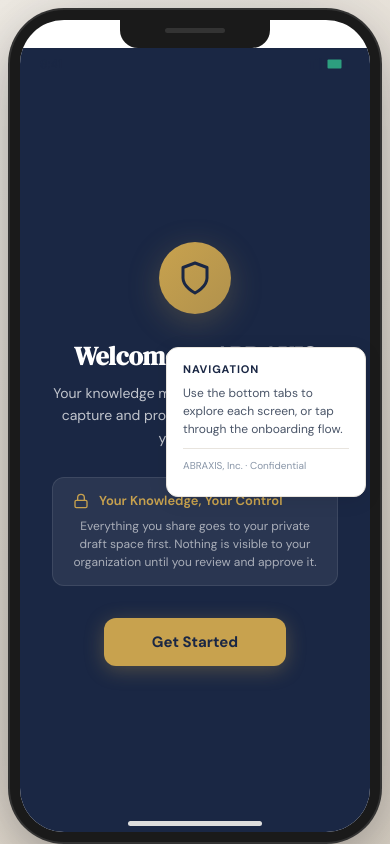
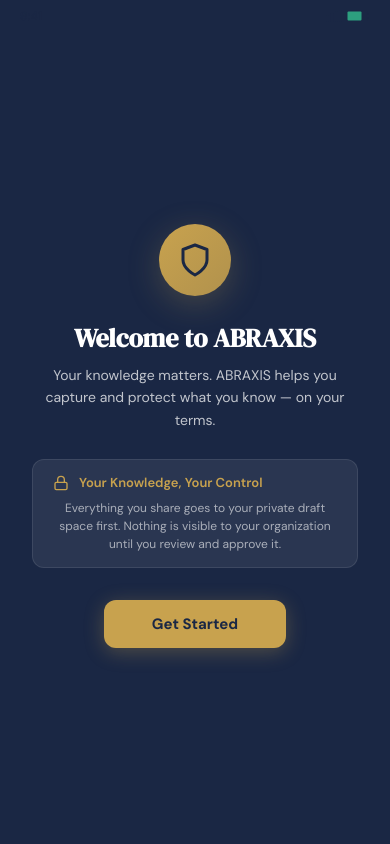
Before and after one commit to chrisdollard/mobile_1, a React (Vite) app: page / in a window 390 px wide. Built offline with nearby package versions, Linux system fonts and the light colour scheme.

Commit message:
Add files via upload
added navigation popup and made scrollable on mobile phones

```diff
--- a/src/App.jsx
+++ b/src/App.jsx
@@ -294,7 +294,7 @@ const OnboardingScreen = ({ onComplete }) => {
         <h2 style={{ fontSize: 22, fontWeight: 700, color: COLORS.navy, margin: "0 0 4px", fontFamily: "'DM Serif Display', Georgia, serif" }}>Your Responsibilities</h2>
         <p style={{ fontSize: 13, color: COLORS.textMid, margin: "0 0 16px", lineHeight: 1.4 }}>Select the areas you're responsible for. You can add or modify these anytime.</p>
       </div>
-      <div style={{ flex: 1, padding: "0 20px", overflowY: "auto" }}>
+      <div style={{ flex: 1, padding: "0 20px", overflowY: "auto", WebkitOverflowScrolling: "touch" }}>
         {responsibilities.map((r, i) => (
           <button key={i} onClick={() => toggleResp(i)} style={{
             display: "flex", alignItems: "center", gap: 12, width: "100%",
@@ -337,7 +337,7 @@ const OnboardingScreen = ({ onComplete }) => {
 // SCREEN: Home Dashboard
 // =====================
 const HomeScreen = ({ onNav }) => (
-  <div style={{ flex: 1, background: COLORS.warm, overflowY: "auto" }}>
+  <div style={{ flex: 1, background: COLORS.warm, overflowY: "auto", WebkitOverflowScrolling: "touch" }}>
     <StatusBar />
     <div style={{ padding: "12px 20px 0" }}>
       <div style={{ display: "flex", justifyContent: "space-between", alignItems: "center", marginBottom: 16 }}>
@@ -487,7 +487,7 @@ const TribalScreen = ({ onNav }) => {
           <p style={{ fontSize: 12, color: COLORS.textLight, margin: "0 0 16px" }}>Capture what you know about this area</p>
         </div>
 
-        <div style={{ flex: 1, padding: "0 20px", overflowY: "auto" }}>
+        <div style={{ flex: 1, padding: "0 20px", overflowY: "auto", WebkitOverflowScrolling: "touch" }}>
           {/* Voice capture */}
           <div style={{
             background: COLORS.card, borderRadius: 14, padding: "20px", marginBottom: 12,
@@ -591,7 +591,7 @@ const TribalScreen = ({ onNav }) => {
   }
 
   return (
-    <div style={{ flex: 1, background: COLORS.warm, overflowY: "auto" }}>
+    <div style={{ flex: 1, background: COLORS.warm, overflowY: "auto", WebkitOverflowScrolling: "touch" }}>
       <StatusBar />
       <div style={{ padding: "12px 20px 0" }}>
         <h2 style={{ fontSize: 22, fontWeight: 700, color: COLORS.navy, margin: "0 0 4px", fontFamily: "'DM Serif Display', Georgia, serif" }}>Tribal Knowledge</h2>
@@ -668,7 +668,7 @@ const CognitiveScreen = () => {
       </div>
 
       {/* Chat messages */}
-      <div style={{ flex: 1, overflowY: "auto", padding: "12px 20px" }}>
+      <div style={{ flex: 1, overflowY: "auto", WebkitOverflowScrolling: "touch", padding: "12px 20px" }}>
         {messages.map((msg, i) => (
           <FadeIn key={i} delay={i * 100}>
             <div style={{
@@ -782,7 +782,7 @@ const ReviewScreen = () => {
   const typeColors = { voice: "#2b7a9b", photo: "#b45309", cognitive: "#7c5cbf" };
 
   return (
-    <div style={{ flex: 1, background: COLORS.warm, overflowY: "auto" }}>
+    <div style={{ flex: 1, background: COLORS.warm, overflowY: "auto", WebkitOverflowScrolling: "touch" }}>
       <StatusBar />
       <div style={{ padding: "12px 20px 0" }}>
         <h2 style={{ fontSize: 22, fontWeight: 700, color: COLORS.navy, margin: "0 0 4px", fontFamily: "'DM Serif Display', Georgia, serif" }}>Review & Approve</h2>
@@ -873,13 +873,53 @@ const ReviewScreen = () => {
 export default function AbraxisPrototype() {
   const [screen, setScreen] = useState("onboarding");
   const [activeTab, setActiveTab] = useState("home");
+  const [isMobile, setIsMobile] = useState(false);
+  const [showAnnotation, setShowAnnotation] = useState(true);
   const showNav = screen !== "onboarding";
+
+  useEffect(() => {
+    const check = () => setIsMobile(window.innerWidth < 500);
+    check();
+    window.addEventListener("resize", check);
+    return () => window.removeEventListener("resize", check);
+  }, []);
 
   const handleNav = (tab) => {
     setActiveTab(tab);
     setScreen(tab);
   };
 
+  const screenContent = (
+    <>
+      {screen === "onboarding" && <OnboardingScreen onComplete={() => { setScreen("home"); setActiveTab("home"); }} />}
+      {screen === "home" && <HomeScreen onNav={handleNav} />}
+      {screen === "tribal" && <TribalScreen onNav={handleNav} />}
+      {screen === "cognitive" && <CognitiveScreen />}
+      {screen === "review" && <ReviewScreen />}
+    </>
+  );
+
+  // Mobile: full-screen native app experience
+  if (isMobile) {
+    return (
+      <div style={{
+        height: "100dvh", display: "flex", flexDirection: "column",
+        background: COLORS.card,
+        fontFamily: "'DM Sans', -apple-system, BlinkMacSystemFont, 'Segoe UI', sans-serif",
+        position: "fixed", top: 0, left: 0, right: 0, bottom: 0,
+      }}>
+        <div style={{
+          flex: 1, display: "flex", flexDirection: "column",
+          overflow: "hidden",
+        }}>
+          {screenContent}
+        </div>
+        {showNav && <NavBar activeTab={activeTab} onNav={handleNav} />}
+      </div>
+    );
+  }
+
+  // Desktop: phone frame presentation
   return (
     <div style={{
       minHeight: "100vh", display: "flex", alignItems: "center", justifyContent: "center",
@@ -920,11 +960,7 @@ export default function AbraxisPrototype() {
 
         {/* Screen content */}
         <div style={{ flex: 1, display: "flex", flexDirection: "column", paddingTop: 28, overflow: "hidden" }}>
-          {screen === "onboarding" && <OnboardingScreen onComplete={() => { setScreen("home"); setActiveTab("home"); }} />}
-          {screen === "home" && <HomeScreen onNav={handleNav} />}
-          {screen === "tribal" && <TribalScreen onNav={handleNav} />}
-          {screen === "cognitive" && <CognitiveScreen />}
-          {screen === "review" && <ReviewScreen />}
+          {screenContent}
         </div>
 
         {/* Nav bar */}
@@ -938,11 +974,22 @@ export default function AbraxisPrototype() {
       </div>
 
       {/* Side annotations */}
+      {showAnnotation && (
       <div style={{ position: "fixed", right: 24, top: "50%", transform: "translateY(-50%)", maxWidth: 200 }}>
         <div style={{
           background: COLORS.card, borderRadius: 12, padding: "14px 16px",
           boxShadow: "0 4px 20px rgba(0,0,0,0.08)", border: `1px solid ${COLORS.border}`,
+          position: "relative",
         }}>
+          <button onClick={() => setShowAnnotation(false)} style={{
+            position: "absolute", top: 8, right: 8, width: 24, height: 24, borderRadius: "50%",
+            background: COLORS.warmDark, border: "none", cursor: "pointer",
+            display: "flex", alignItems: "center", justifyContent: "center",
+          }}>
+            <svg width="12" height="12" viewBox="0 0 12 12" stroke={COLORS.textMid} strokeWidth="2" strokeLinecap="round">
+              <line x1="2" y1="2" x2="10" y2="10"/><line x1="10" y1="2" x2="2" y2="10"/>
+            </svg>
+          </button>
           <p style={{ fontSize: 11, fontWeight: 700, color: COLORS.navy, margin: "0 0 8px", textTransform: "uppercase", letterSpacing: "0.08em" }}>Navigation</p>
           <p style={{ fontSize: 12, color: COLORS.textMid, margin: "0 0 4px", lineHeight: 1.5 }}>
             Use the bottom tabs to explore each screen, or tap through the onboarding flow.
@@ -952,6 +999,7 @@ export default function AbraxisPrototype() {
           </div>
         </div>
       </div>
+      )}
     </div>
   );
 }
--- a/src/index.css
+++ b/src/index.css
@@ -7,7 +7,21 @@
 html, body, #root {
   height: 100%;
   width: 100%;
-  overflow: hidden;
+}
+
+/* On desktop, prevent body scroll (phone frame handles it) */
+@media (min-width: 500px) {
+  body {
+    overflow: hidden;
+  }
+}
+
+/* On mobile, allow natural scrolling */
+@media (max-width: 499px) {
+  body {
+    overflow: auto;
+    -webkit-overflow-scrolling: touch;
+  }
 }
 
 body {
```
